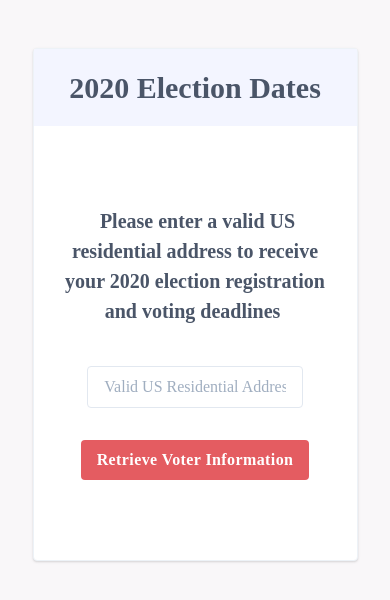
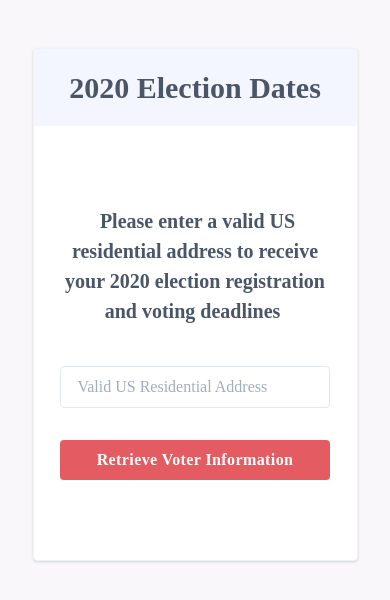
Before and after one commit to jasminetealady/voter-info, a Vue app: page / in a window 390 px wide. Shown: the top 600 px of the page. Built offline with nearby package versions, Linux system fonts and the light colour scheme; a web font is replaced by a local one.

Commit message:
mobile style fixes

```diff
--- a/src/assets/css/tailwind.scss
+++ b/src/assets/css/tailwind.scss
@@ -13,6 +13,10 @@
 
 .deadline:last-of-type {
   border: none;
+}
+
+.search {
+  -webkit-appearance: none;
 }
 
 
--- a/src/components/PrimaryDates.vue
+++ b/src/components/PrimaryDates.vue
@@ -87,14 +87,14 @@
           <input
             @keyup.enter="requestData()"
             placeholder="Valid US Residential Address"
-            class="text-gray-700 border-gray-300 border py-2 px-4 w-8/12 md:w-2/4 rounded"
+            class="search text-gray-700 border-gray-300 border py-2 px-4 w-10/12 md:w-2/4 rounded"
             type="text"
             v-model="address"
           />
           <span class="text-blue mt-4 font-bold" v-if="error">* {{error}} *</span>
           <button
             @click="requestData()"
-            class="bg-red text-white font-bold tracking-wide rounded mt-8 py-2 px-4"
+            class="bg-red text-white font-bold tracking-wide rounded w-10/12 md:w-2/4 mt-8 py-2 px-4"
           >
             Retrieve Voter Information
           </button>
@@ -132,7 +132,7 @@ export default {
         } catch (err) {
           this.error = 'Invalid Search Address'
         }
-      }
+      } else this.error = 'Must enter valid search address'
     },
     presidentialPrimaryParty(key) {
       return key === 'Caucus Date (D)' ? 'D' : 'R';
```
